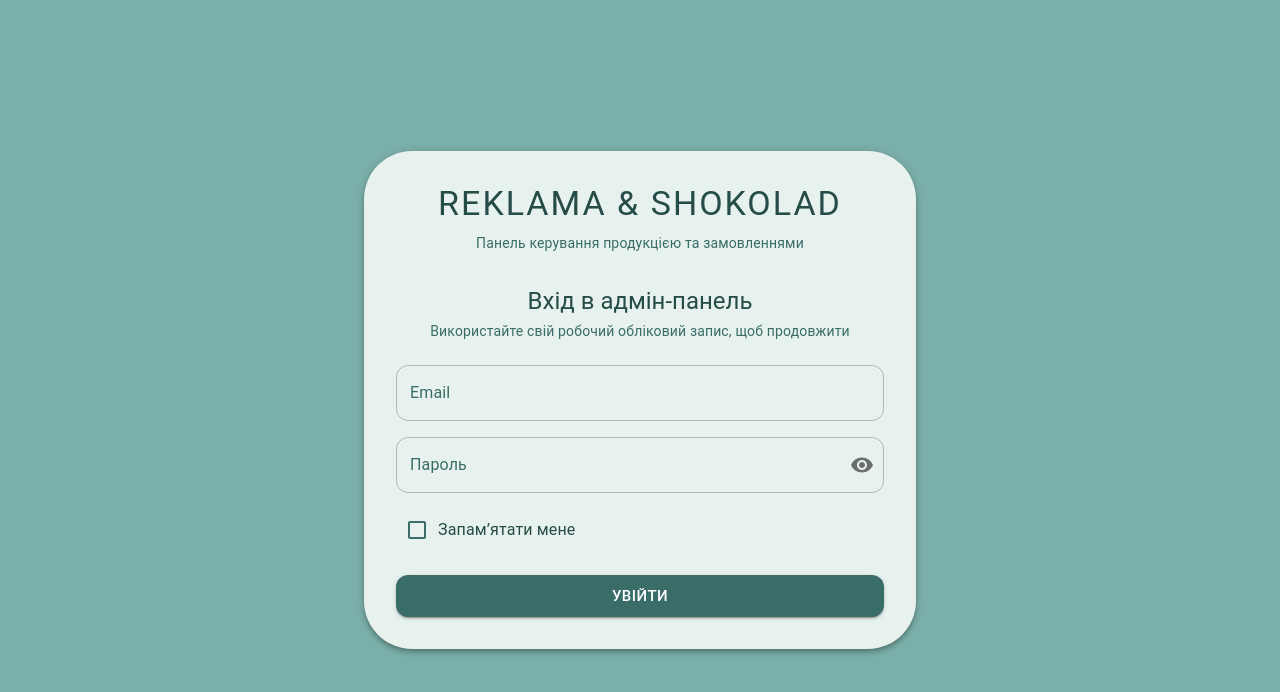
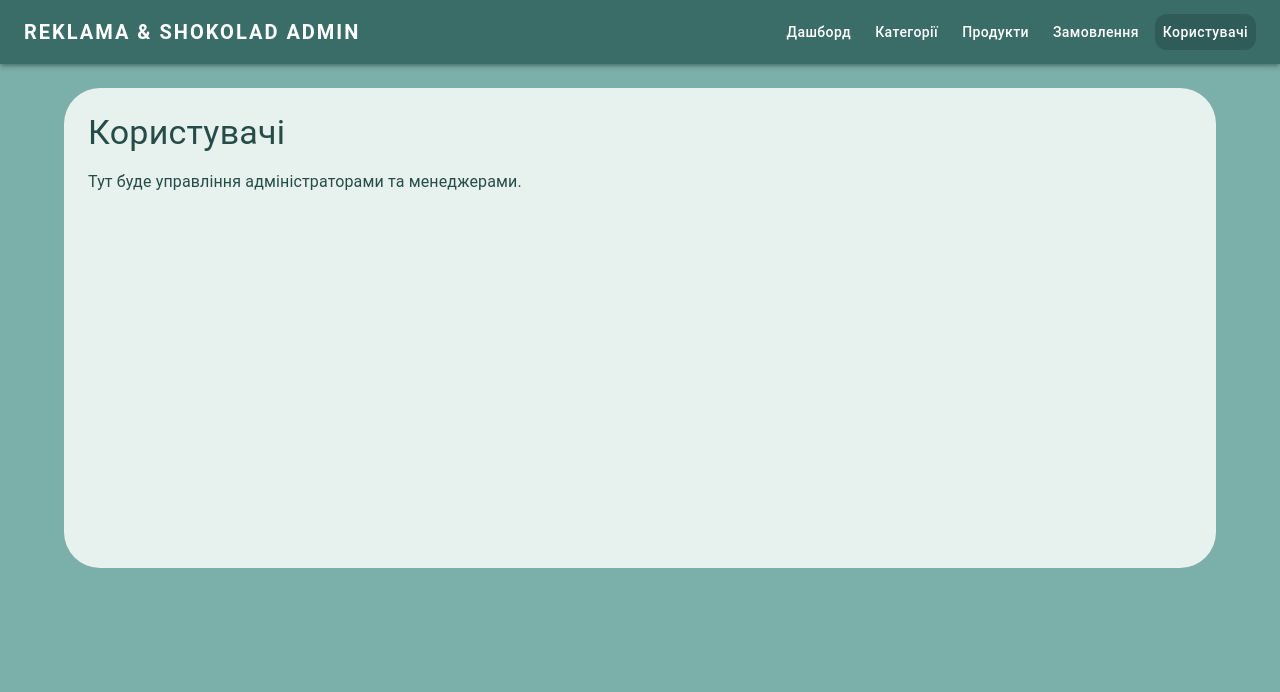
Before and after one commit to ihorhnennyi/shokolad_admin, a React (Vite) app: page /users in a window 1280 px wide. Shown: the top 692 px of the page. Built offline with nearby package versions, Linux system fonts and the light colour scheme.

Commit message:
create component Categories, Dashboard, Orders, Users

```diff
--- a/package.json
+++ b/package.json
@@ -14,7 +14,8 @@
     "@mui/icons-material": "^7.3.5",
     "@mui/material": "^7.3.5",
     "react": "^19.2.0",
-    "react-dom": "^19.2.0"
+    "react-dom": "^19.2.0",
+    "react-router-dom": "^7.9.6"
   },
   "devDependencies": {
     "@types/node": "^24.10.1",
--- a/src/app/App.tsx
+++ b/src/app/App.tsx
@@ -1,7 +1,7 @@
-import { LoginPage } from '@/pages';
+import AppRouter from '@/router/AppRouter';
 
 const App = () => {
-  return <LoginPage />;
+  return <AppRouter />;
 };
 
 export default App;
--- /dev/null
+++ b/src/layouts/MainLayout.tsx
@@ -0,0 +1,84 @@
+import MenuIcon from '@mui/icons-material/Menu';
+import {
+  AppBar,
+  Box,
+  Button,
+  Container,
+  IconButton,
+  Stack,
+  Toolbar,
+  Typography,
+} from '@mui/material';
+import { FC, ReactNode } from 'react';
+import { NavLink } from 'react-router-dom';
+
+interface MainLayoutProps {
+  children: ReactNode;
+}
+
+const navItems = [
+  { label: 'Дашборд', to: '/' },
+  { label: 'Категорії', to: '/categories' },
+  { label: 'Продукти', to: '/products' },
+  { label: 'Замовлення', to: '/orders' },
+  { label: 'Користувачі', to: '/users' },
+];
+
+export const MainLayout: FC<MainLayoutProps> = ({ children }) => {
+  return (
+    <Box sx={{ minHeight: '100vh', bgcolor: 'background.default' }}>
+      <AppBar position="static" color="primary" elevation={3} sx={{ mb: 3 }}>
+        <Toolbar>
+          <IconButton edge="start" sx={{ mr: 2, display: { xs: 'inline-flex', md: 'none' } }}>
+            <MenuIcon />
+          </IconButton>
+
+          <Typography
+            variant="h6"
+            sx={{
+              flexGrow: 1,
+              fontWeight: 600,
+              letterSpacing: 2,
+              textTransform: 'uppercase',
+            }}
+          >
+            Reklama & Shokolad Admin
+          </Typography>
+
+          <Stack direction="row" spacing={1} sx={{ display: { xs: 'none', md: 'flex' } }}>
+            {navItems.map((item) => (
+              <Button
+                key={item.to}
+                component={NavLink}
+                to={item.to}
+                sx={{
+                  color: 'inherit',
+                  textTransform: 'none',
+                  '&.active': {
+                    bgcolor: 'primary.dark',
+                  },
+                }}
+              >
+                {item.label}
+              </Button>
+            ))}
+          </Stack>
+        </Toolbar>
+      </AppBar>
+
+      <Container maxWidth="lg">
+        <Box
+          sx={{
+            bgcolor: 'background.paper',
+            borderRadius: 3,
+            p: 3,
+            mb: 4,
+            minHeight: '60vh',
+          }}
+        >
+          {children}
+        </Box>
+      </Container>
+    </Box>
+  );
+};
--- /dev/null
+++ b/src/pages/CategoriesPage/CategoriesPage.tsx
@@ -0,0 +1,14 @@
+import { Box, Typography } from '@mui/material';
+
+const CategoriesPage = () => {
+  return (
+    <Box>
+      <Typography variant="h4" mb={2}>
+        Категорії
+      </Typography>
+      <Typography variant="body1">Тут буде управління категоріями продукції.</Typography>
+    </Box>
+  );
+};
+
+export default CategoriesPage;
--- /dev/null
+++ b/src/pages/DashboardPage/DashboardPage.tsx
@@ -0,0 +1,14 @@
+import { Box, Typography } from '@mui/material';
+
+const DashboardPage = () => {
+  return (
+    <Box>
+      <Typography variant="h4" mb={2}>
+        Дашборд
+      </Typography>
+      <Typography variant="body1">Тут буде загальна аналітика та огляд системи.</Typography>
+    </Box>
+  );
+};
+
+export default DashboardPage;
--- a/src/pages/LoginPage/LoginPage.tsx
+++ b/src/pages/LoginPage/LoginPage.tsx
@@ -18,7 +18,7 @@ const LoginPage = () => {
           elevation={4}
           sx={{
             p: 4,
-            borderRadius: 4,
+            borderRadius: 2,
             bgcolor: 'background.paper',
           }}
         >
--- /dev/null
+++ b/src/pages/OrdersPage/OrdersPage.tsx
@@ -0,0 +1,14 @@
+import { Box, Typography } from '@mui/material';
+
+const OrdersPage = () => {
+  return (
+    <Box>
+      <Typography variant="h4" mb={2}>
+        Замовлення
+      </Typography>
+      <Typography variant="body1">Тут буде управління замовленнями клієнтів.</Typography>
+    </Box>
+  );
+};
+
+export default OrdersPage;
--- /dev/null
+++ b/src/pages/ProductsPage/ProductsPage.tsx
@@ -0,0 +1,14 @@
+import { Box, Typography } from '@mui/material';
+
+const ProductsPage = () => {
+  return (
+    <Box>
+      <Typography variant="h4" mb={2}>
+        Продукти
+      </Typography>
+      <Typography variant="body1">Тут буде список продуктів та їх редагування.</Typography>
+    </Box>
+  );
+};
+
+export default ProductsPage;
--- /dev/null
+++ b/src/pages/UsersPage/UsersPage.tsx
@@ -0,0 +1,14 @@
+import { Box, Typography } from '@mui/material';
+
+const UsersPage = () => {
+  return (
+    <Box>
+      <Typography variant="h4" mb={2}>
+        Користувачі
+      </Typography>
+      <Typography variant="body1">Тут буде управління адміністраторами та менеджерами.</Typography>
+    </Box>
+  );
+};
+
+export default UsersPage;
--- a/src/pages/index.ts
+++ b/src/pages/index.ts
@@ -1 +1,6 @@
+export { default as CategoriesPage } from './CategoriesPage/CategoriesPage';
+export { default as DashboardPage } from './DashboardPage/DashboardPage';
 export { default as LoginPage } from './LoginPage/LoginPage';
+export { default as OrdersPage } from './OrdersPage/OrdersPage';
+export { default as ProductsPage } from './ProductsPage/ProductsPage';
+export { default as UsersPage } from './UsersPage/UsersPage';
--- /dev/null
+++ b/src/router/AppRouter.tsx
@@ -0,0 +1,62 @@
+import {
+  CategoriesPage,
+  DashboardPage,
+  LoginPage,
+  OrdersPage,
+  ProductsPage,
+  UsersPage,
+} from '@/pages';
+import { BrowserRouter, Route, Routes } from 'react-router-dom';
+import { MainLayout } from '../layouts/MainLayout';
+
+const AppRouter = () => {
+  return (
+    <BrowserRouter>
+      <Routes>
+        <Route path="/login" element={<LoginPage />} />
+        <Route
+          path="/"
+          element={
+            <MainLayout>
+              <DashboardPage />
+            </MainLayout>
+          }
+        />
+        <Route
+          path="/categories"
+          element={
+            <MainLayout>
+              <CategoriesPage />
+            </MainLayout>
+          }
+        />
+        <Route
+          path="/products"
+          element={
+            <MainLayout>
+              <ProductsPage />
+            </MainLayout>
+          }
+        />
+        <Route
+          path="/orders"
+          element={
+            <MainLayout>
+              <OrdersPage />
+            </MainLayout>
+          }
+        />
+        <Route
+          path="/users"
+          element={
+            <MainLayout>
+              <UsersPage />
+            </MainLayout>
+          }
+        />
+      </Routes>
+    </BrowserRouter>
+  );
+};
+
+export default AppRouter;
--- a/tsconfig.paths.json
+++ b/tsconfig.paths.json
@@ -6,7 +6,9 @@
       "@/app/*": ["src/app/*"],
       "@/styles/*": ["src/styles/*"],
       "@/features/*": ["src/features/*"],
-      "@/pages/*": ["src/pages/*"]
+      "@/pages/*": ["src/pages/*"],
+      "@/layouts/*": ["src/layouts/*"],
+      "@/router/*": ["src/router/*"]
     }
   }
 }
```
Also changed, not shown: 1 other file (tests, documents, lock files or other folders).
